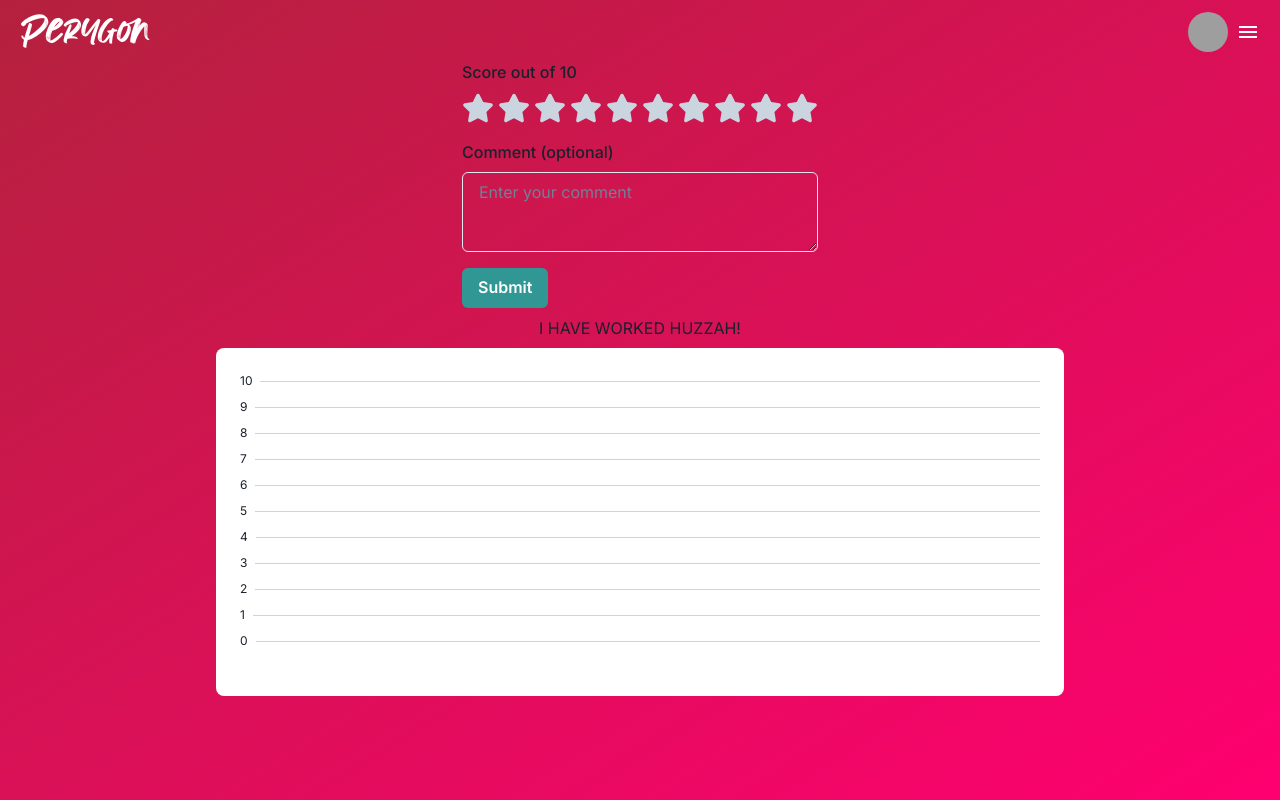
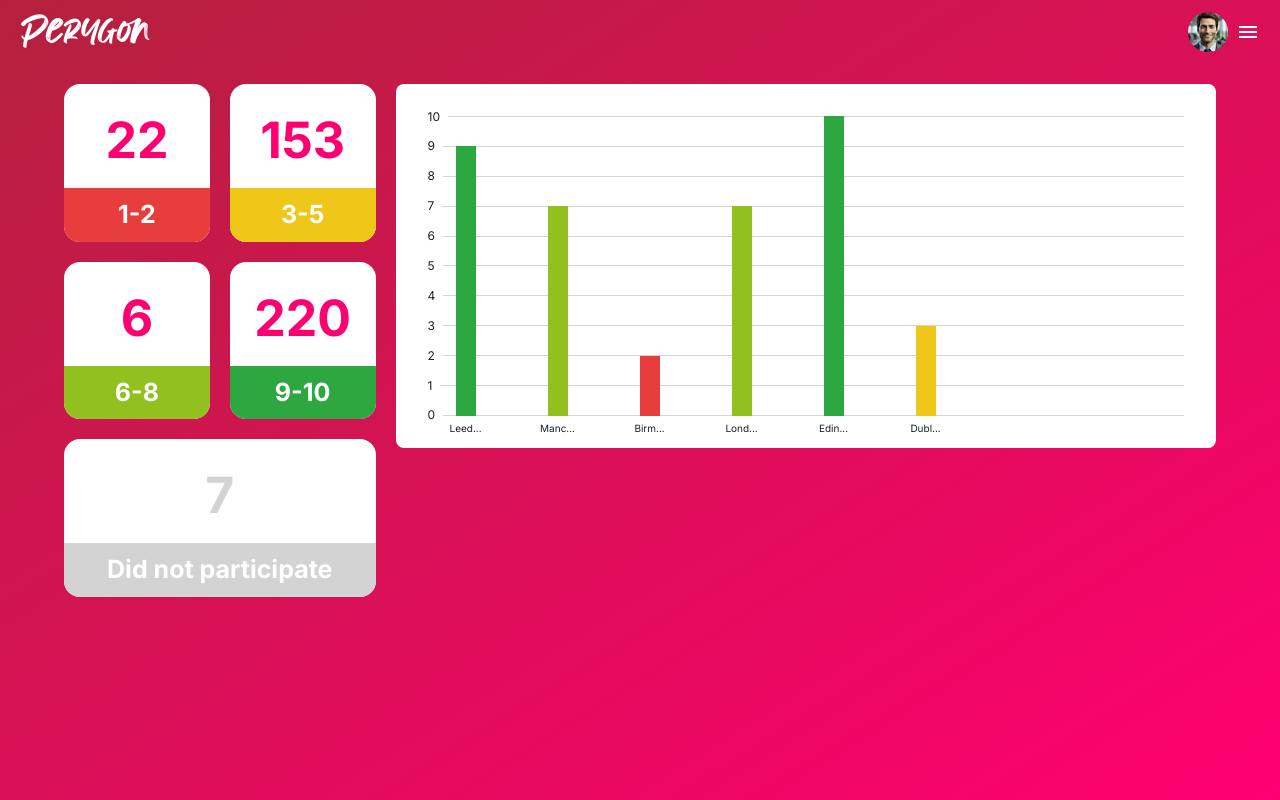
Before and after one commit to Black1151/perycodex, a Next.js app: page / in a window 1280 px wide. Built offline with nearby package versions, Linux system fonts and the light colour scheme; grey boxes are pictures that could not be loaded.

Commit message:
demonstration dashboard

```diff
--- a/src/app/page.tsx
+++ b/src/app/page.tsx
@@ -1,9 +1,17 @@
 "use client";
 
-import { Heading, useTheme, VStack, Text } from "@chakra-ui/react";
+import {
+  useTheme,
+  VStack,
+  Stack,
+  SimpleGrid,
+  GridItem,
+} from "@chakra-ui/react";
 import { ScoreForm } from "./ScoreForm";
 import { Header } from "./Header";
 import BarGraph from "@/components/graphs/BarGraph";
+import { StatBox } from "@/components/Masonry/StatsMasonry/StatBox";
+import { SpringScale } from "@/components/animations/SpringScale";
 
 export default function Home() {
   const theme = useTheme();
@@ -11,22 +19,62 @@ export default function Home() {
   return (
     <VStack
       minH="100vh"
-      width="100vw"
+      width="100%"
       overflowX="hidden"
       flex={1}
       bgGradient={`linear(to-br, ${theme.colors.seduloRed}, ${theme.colors.perygonPink})`}
     >
       <Header />
-      <ScoreForm />
-      <Text>I HAVE WORKED HUZZAH!</Text>
+      {/* <ScoreForm /> */}
+
+      <Stack
+        flexDirection={["column-reverse", null, null, "row"]}
+        gap={5}
+        width="100%"
+        maxW={1200}
+        p={6}
+      >
+        <SimpleGrid gap={5} columns={[2]}>
+          <SpringScale delay={0}>
+            <StatBox bgColor={theme.colors.red} data="22" title={"1-2"} />
+          </SpringScale>
+          <SpringScale delay={0.5}>
+            <StatBox bgColor={theme.colors.yellow} data={"153"} title={"3-5"} />
+          </SpringScale>
+          <SpringScale delay={0.7}>
+            <StatBox
+              bgColor={theme.colors.lightGreen}
+              data={"6"}
+              title={"6-8"}
+            />
+          </SpringScale>
+          <SpringScale delay={1.2}>
+            <StatBox bgColor={theme.colors.green} data={"220"} title={"9-10"} />
+          </SpringScale>
+          <GridItem colSpan={2}>
+            <SpringScale delay={0.3}>
+              <StatBox
+                bgColor="lightGray"
+                data={"7"}
+                title={"Did not participate"}
+                counterColor={"lightGray"}
+              />
+            </SpringScale>
+          </GridItem>
+        </SimpleGrid>
+        <SpringScale delay={0.1} style={{ width: "100%" }}>
           <BarGraph
             DataPoints={[
               { value: 9, title: "Leeds" },
               { value: 7, title: "Manchester" },
               { value: 2, title: "Birmingham" },
-          { value: 6, title: "London" },
+              { value: 7, title: "London" },
+              { value: 10, title: "Edinburugh" },
+              { value: 3, title: "Dublin" },
             ]}
           />
+        </SpringScale>
+      </Stack>
     </VStack>
   );
 }
--- /dev/null
+++ b/src/components/Masonry/StatsMasonry/StatBox.tsx
@@ -0,0 +1,44 @@
+import Counter from "@/components/counter/Counter";
+import { Flex, Text, useTheme, VStack } from "@chakra-ui/react";
+
+interface StatBoxProps {
+  bgColor: string;
+  data: string;
+  title: string;
+  counterColor?: string;
+}
+
+export const StatBox: React.FC<StatBoxProps> = ({
+  bgColor,
+  title,
+  data,
+  counterColor,
+}) => {
+  const theme = useTheme();
+
+  return (
+    <VStack
+      bg="white"
+      justifyContent="center"
+      alignItems="center"
+      direction="column"
+      borderRadius="2xl"
+      overflow="hidden"
+    >
+      <Flex flex={1} justifyContent="center" alignItems="center" p={6} pb={2}>
+        <Counter
+          value={parseInt(data)}
+          color={counterColor ?? theme.colors.perygonPink}
+          fontSize={[40, 50]}
+          fontWeight="bold"
+          p={8}
+        />
+      </Flex>
+      <Flex bg={bgColor} flex={2} w="100%" justifyContent="center" p={2}>
+        <Text color="white" fontWeight="bold" fontSize={[20, 25]}>
+          {title}
+        </Text>
+      </Flex>
+    </VStack>
+  );
+};
--- /dev/null
+++ b/src/components/animations/SpringScale.tsx
@@ -0,0 +1,28 @@
+// ScaleInView.tsx
+import { ReactNode } from "react";
+import { motion } from "framer-motion";
+
+interface SpringScaleProps {
+  children: ReactNode;
+  delay?: number;
+  style?: any;
+}
+
+export const SpringScale = ({
+  children,
+  delay = 0,
+  style,
+  ...rest
+}: SpringScaleProps) => {
+  return (
+    <motion.div
+      initial={{ scale: 0 }}
+      animate={{ scale: 1 }}
+      transition={{ type: "spring", stiffness: 95, damping: 12, delay }}
+      {...rest}
+      style={style}
+    >
+      {children}
+    </motion.div>
+  );
+};
--- /dev/null
+++ b/src/components/counter/Counter.tsx
@@ -0,0 +1,51 @@
+import React, { useEffect, useState } from "react";
+import { Box, BoxProps, Text } from "@chakra-ui/react";
+import { motion } from "framer-motion";
+
+interface CounterProps extends BoxProps {
+  value: number;
+}
+
+const Counter: React.FC<CounterProps> = ({ value, ...rest }) => {
+  const [displayValue, setDisplayValue] = useState(0);
+  const [hasMounted, setHasMounted] = useState(false);
+
+  useEffect(() => {
+    setHasMounted(true);
+  }, []);
+
+  useEffect(() => {
+    if (hasMounted && value > 0) {
+      let start = 0;
+      const increment = value / 100;
+      const interval = setInterval(() => {
+        start += increment;
+        if (start >= value) {
+          clearInterval(interval);
+          setDisplayValue(value);
+        } else {
+          setDisplayValue(Math.floor(start));
+        }
+      }, 10);
+
+      return () => clearInterval(interval);
+    }
+  }, [value, hasMounted]);
+
+  return (
+    <Box
+      display="flex"
+      alignItems="center"
+      justifyContent="center"
+      fontSize="md"
+      lineHeight={0}
+      {...rest}
+    >
+      <Text as={motion.div} fontWeight="bold">
+        {hasMounted ? displayValue : 0}
+      </Text>
+    </Box>
+  );
+};
+
+export default Counter;
--- a/src/components/graphs/BarGraph.tsx
+++ b/src/components/graphs/BarGraph.tsx
@@ -1,7 +1,8 @@
 import React from "react";
-import { Box, Flex, VStack, HStack, Text } from "@chakra-ui/react";
+import { Box, Flex, VStack, HStack, Text, keyframes } from "@chakra-ui/react";
 import { motion } from "framer-motion";
 import useColor from "@/hooks/useColor";
+import { truncateText } from "../../utils/utils";
 
 interface DataPoint {
   value: number;
@@ -13,6 +14,15 @@ interface BarProps {
   delay: number;
 }
 
+const shimmerVertical = keyframes`
+  0% {
+    background-position: 0 -100%;
+  }
+  100% {
+    background-position: 0 100%;
+  }
+`;
+
 const Bar: React.FC<BarProps> = ({ value, delay }) => {
   const { getColor } = useColor();
 
@@ -21,9 +31,36 @@ const Bar: React.FC<BarProps> = ({ value, delay }) => {
       initial={{ height: 0 }}
       animate={{ height: `${value * 10}%` }}
       transition={{ delay, type: "spring", stiffness: 100 }}
-      style={{ width: "100%", display: "flex", justifyContent: "center" }}
+      style={{
+        width: "100%",
+        display: "flex",
+        justifyContent: "center",
+        height: "300px",
+      }}
     >
-      <Box width={30} height="100%" bg={getColor(value)} />
+      <Box
+        minW="20px"
+        maxW="30px"
+        height="100%"
+        bg={getColor(value)}
+        overflow="hidden"
+      >
+        <Box
+          top={0}
+          left={0}
+          height="100%"
+          background="linear-gradient(30deg, rgba(255,0,112,0) 40%, rgba(255,0,112,0.1) 50%, rgba(255,0,112,0) 0%)"
+          backgroundSize="110% 300%"
+          sx={{
+            animation: `${shimmerVertical} 2s`,
+            animationDelay: `${delay + 1}s`,
+            animationFillMode: "forwards",
+          }}
+          onAnimationEnd={(e) => {
+            (e.target as HTMLElement).style.animation = "none";
+          }}
+        />
+      </Box>
     </motion.div>
   );
 };
@@ -39,9 +76,8 @@ const YAxis = () => {
       opacity: 1,
       x: 0,
       transition: {
-        delay: index * 0.04,
+        delay: index * 0.04 + 1,
         type: "ease",
-        // stiffness: 100,
       },
     }),
   };
@@ -51,45 +87,73 @@ const YAxis = () => {
       as={motion.div}
       initial="hidden"
       animate="visible"
-      spacing={2}
-      height={300}
-      justifyContent="flex-end"
-      pb="22px"
-      width="800px"
+      height="300px"
+      justifyContent="space-between"
+      width="100%"
     >
       {Array.from({ length: 11 }, (_, index) => (
-        <motion.div key={index} custom={index} variants={yAxisVariants} style={{ width: '100%' }}>
+        <motion.div
+          key={index}
+          custom={index}
+          variants={yAxisVariants}
+          style={{ width: "100%" }}
+        >
           <HStack width="100%">
-            <Text fontSize="xs">{10 - index}</Text>
-            <Box borderBottom="1px solid lightgrey" flex="1" />
+            <Text fontSize="xs" lineHeight={0}>
+              {10 - index}
+            </Text>
+            <Box borderBottom="1px solid lightgrey" w="100%" />
           </HStack>
         </motion.div>
       ))}
     </VStack>
   );
+};
 
-}
+/////////////////////
 
 const AnimatedBarChart: React.FC<AnimatedBarChartProps> = ({ DataPoints }) => {
-
   return (
-    <HStack spacing={4} alignItems="center" bg="white" borderRadius={8} p={6}>
+    <VStack
+      bg="white"
+      width="100%"
+      flex={1}
+      borderRadius={8}
+      p={[2, 8]}
+      pb={10}
+      pt={10}
+      position="relative"
+    >
+      <HStack alignItems="center" w="100%">
         <YAxis />
-      {/* <Flex alignItems="flex-end" gap={5} height={300} w={500}>
+        <HStack
+          height="300px"
+          position="absolute"
+          left={[12, "60px"]}
+          justifyContent="space-between"
+          w={[250, 350, 600, 480]}
+        >
           {DataPoints.map((dataPoint, index) => (
             <VStack
               key={index}
-            width="100px"
               height="100%"
               alignItems="center"
               justifyContent="flex-end"
             >
               <Bar value={dataPoint.value} delay={index * 0.1} />
-            <Text fontSize="xs">{dataPoint.title}</Text>
+              <Text
+                bottom={-3}
+                position="absolute"
+                lineHeight={0}
+                fontSize={10}
+              >
+                {truncateText(dataPoint.title, 4)}
+              </Text>
             </VStack>
           ))}
-      </Flex> */}
         </HStack>
+      </HStack>
+    </VStack>
   );
 };
 
--- /dev/null
+++ b/src/utils/utils.ts
@@ -0,0 +1,7 @@
+// utils.js
+
+export const truncateText = (title: string, maxLength: number = 4) => {
+  return title.length > maxLength
+    ? `${title.substring(0, maxLength)}...`
+    : title;
+};
```
Also changed, not shown: public/profile.webp (added). Lines whose indentation alone changed are shown as unchanged.
